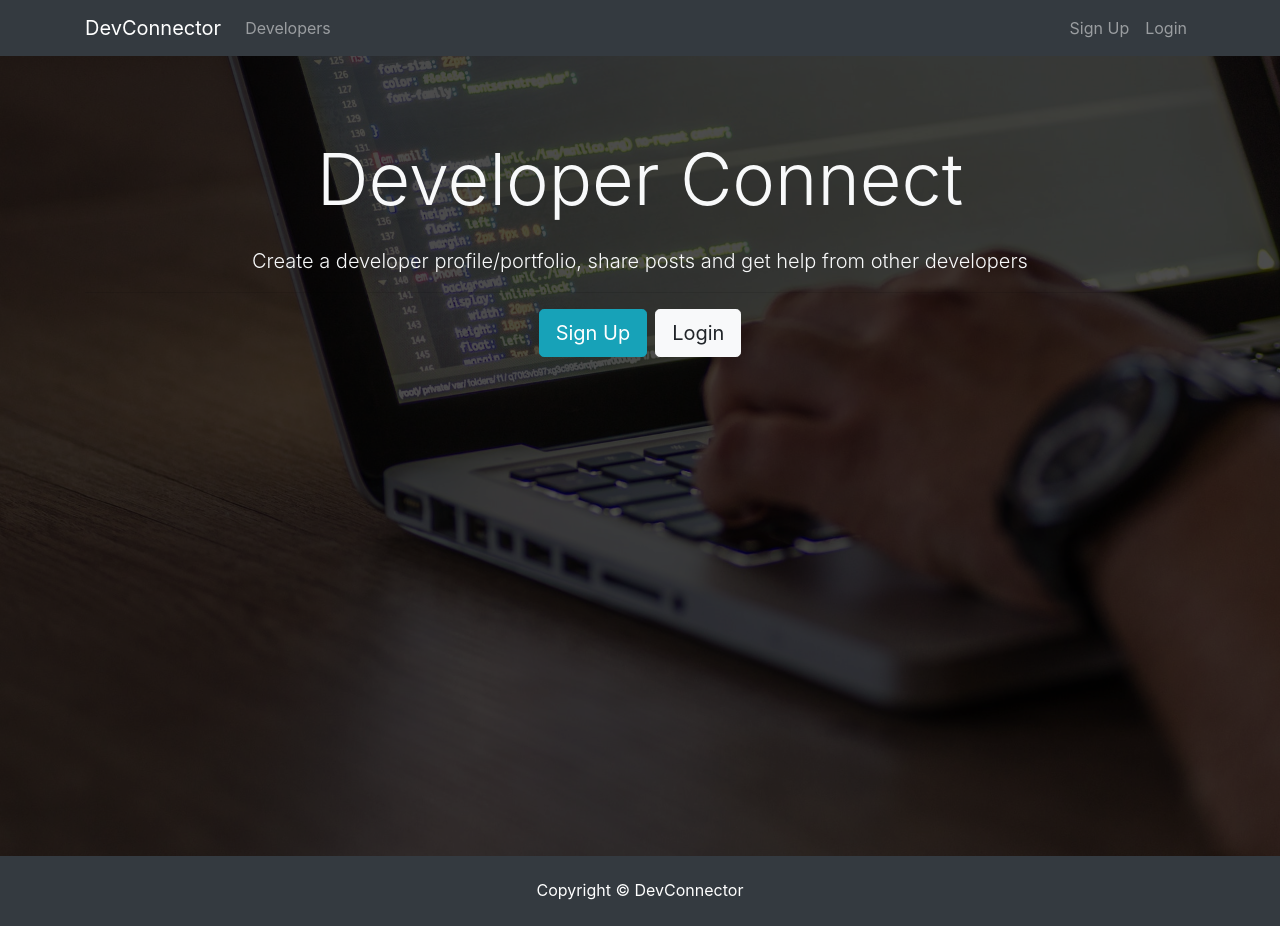
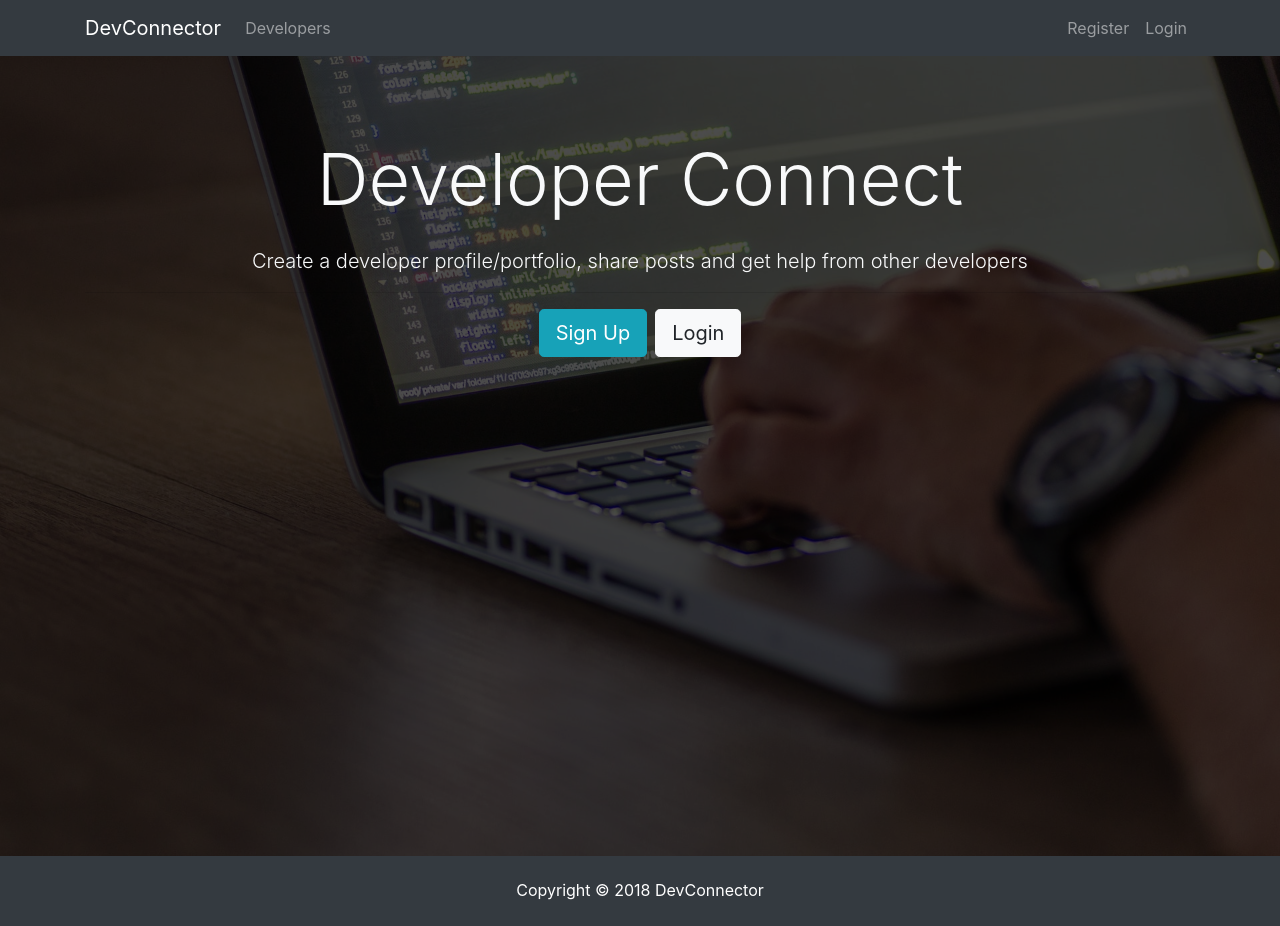
Before and after one commit to bjaus/devconnector, a React (Create React App) app in the folder client/: page / in a window 1280 px wide. Built offline with nearby package versions, Linux system fonts and the light colour scheme.

Commit message:
changed a tag to Link tags from react-router-dom

```diff
--- a/client/src/components/layout/Footer.js
+++ b/client/src/components/layout/Footer.js
@@ -3,7 +3,7 @@ import React from 'react';
 const Footer = () => {
   return (
     <footer className='bg-dark text-white mt-5 p-4 text-center'>
-      Copyright &copy; { new Date().getFullYear } DevConnector
+      Copyright &copy; { new Date().getFullYear() } DevConnector
     </footer>
   );
 }
--- a/client/src/components/layout/Landing.js
+++ b/client/src/components/layout/Landing.js
@@ -1,4 +1,5 @@
 import React, { Component } from 'react';
+import { Link } from 'react-router-dom';
 
 class Landing extends Component {
   render() {
@@ -11,8 +12,8 @@ class Landing extends Component {
                 <h1 className='display-3 mb-4'>Developer Connect</h1>
                 <p className='lead'>Create a developer profile/portfolio, share posts and get help from other developers</p>
                 <hr/>
-                <a href='register.html' className='btn btn-lg btn-info mr-2'>Sign Up</a>
-                <a href='login.html' className='btn btn-lg btn-light'>Login</a>
+                <Link to='/register' className='btn btn-lg btn-info mr-2'>Sign Up</Link>
+                <Link to='/login' className='btn btn-lg btn-light'>Login</Link>
               </div>
             </div>
           </div>
--- a/client/src/components/layout/Navbar.js
+++ b/client/src/components/layout/Navbar.js
@@ -1,4 +1,5 @@
 import React, { Component } from 'react';
+import { Link } from 'react-router-dom';
 
 class Navbar extends Component {
   render() {
@@ -6,7 +7,7 @@ class Navbar extends Component {
       <nav className='navbar navbar-expand-sm navbar-dark bg-dark mb-4'>
         <div className='container'>
 
-          <a className='navbar-brand' href='landing.html'>DevConnector</a>
+          <Link to='/' className='navbar-brand'>DevConnector</Link>
           <button className='navbar-toggler' type='button' data-toggle='collapse' data-target='#mobile-nav'>
             <span className='navbar-toggler-icon'></span>
           </button>
@@ -14,15 +15,15 @@ class Navbar extends Component {
           <div className='collapse navbar-collapse' id='mobile-nav'>
             <ul className='navbar-nav mr-auto'>
               <li className='nav-item'>
-                <a className='nav-link' href='profiles.html'> Developers</a>
+                <Link to='/profiles' className='nav-link'> Developers</Link>
               </li>
             </ul>
             <ul className='navbar-nav ml-auto'>
               <li className='nav-item'>
-                <a className='nav-link' href='register.html'>Sign Up</a>
+                <Link to='/register' className='nav-link'>Register</Link>
               </li>
               <li className='nav-item'>
-                <a className='nav-link' href='login.html'>Login</a>
+                <Link to='/login' className='nav-link'>Login</Link>
               </li>
             </ul>
           </div>
```
